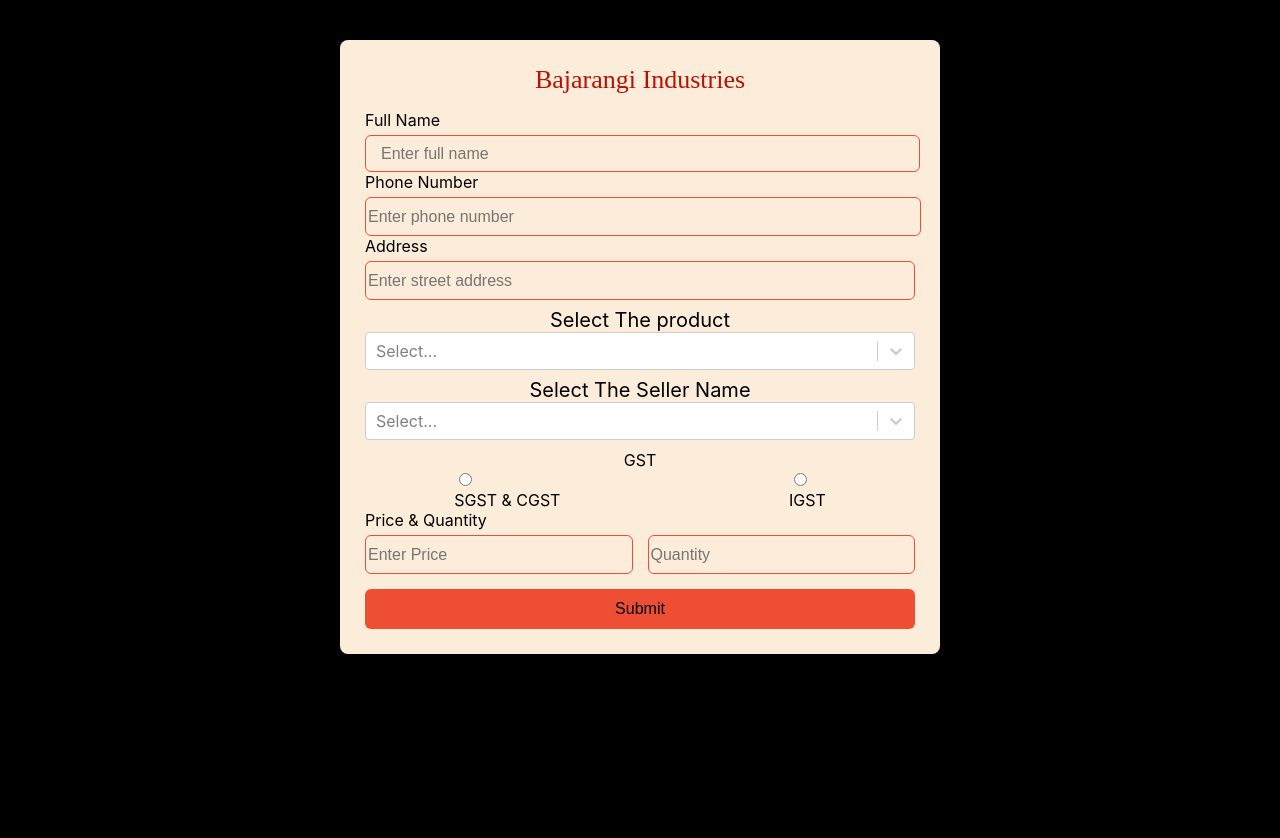
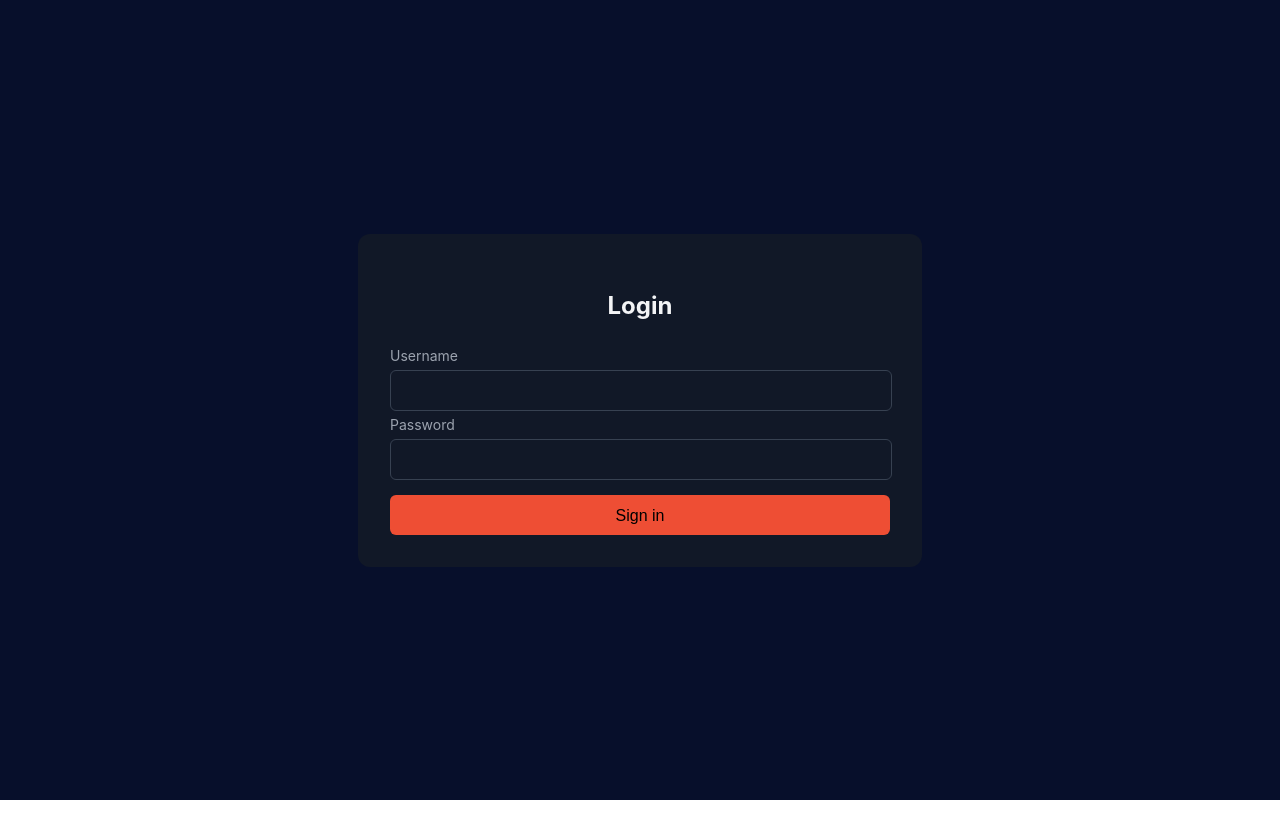
Before and after one commit to AAOHPvtLtd2023/bajarangi-qutation, a React (Create React App) app: page / in a window 1280 px wide. Shown: the top 838 px of the page. After the commit the page ends 800 px from the top, so only its background shows below. Built offline with nearby package versions, Linux system fonts and the light colour scheme; a web font is replaced by a local one; what @react-pdf/renderer would draw is missing.

Commit message:
2 nd commit

```diff
--- a/src/App.js
+++ b/src/App.js
@@ -22,8 +22,7 @@
     // <Routes>
     <Router>
       <Routes>
-        {/* <Route exact path="/" element={<LoginPage setLoggedIn={checkLogin} />} /> */}
-        <Route exact path="/" element={<Quoationpage/>} />
+        <Route exact path="/" element={<LoginPage setLoggedIn={checkLogin} />} />
         <Route path="/quotation" element={loggedIn ? (<Quoationpage />)
           : (<Navigate to='/' />)}>
         </Route>
```
Also changed, not shown: 1 other file (tests, documents, lock files or other folders).
